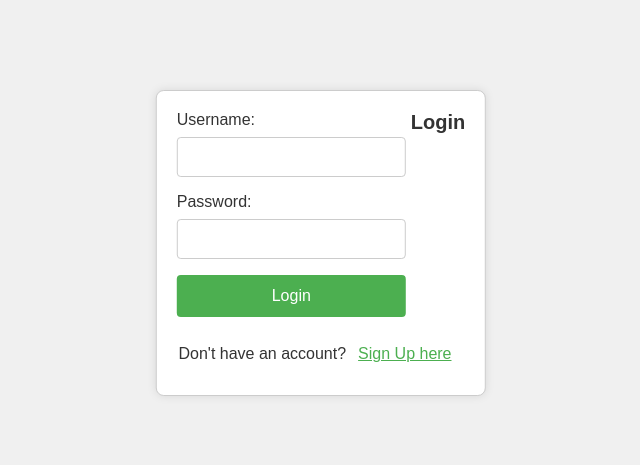
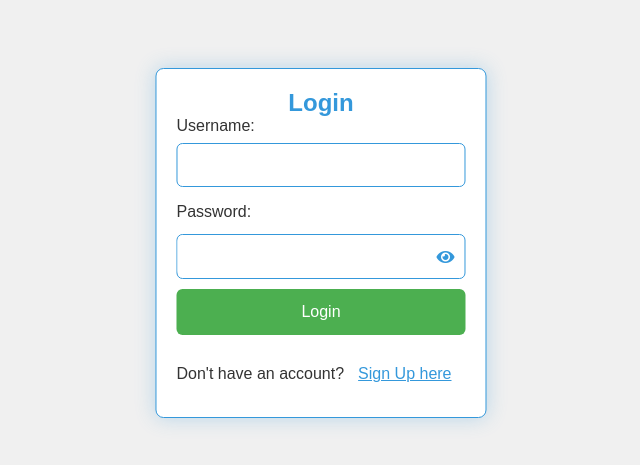
Before and after one commit to hayderabdela/kelem-kids-website, a React (Create React App) app: page /login-signup in a window 1280 px wide. Shown: the part 157-622 px from the top of the page, without its empty margins (319-959 px from the left). Built offline with nearby package versions, Linux system fonts and the light colour scheme; a web font is replaced by a local one.

Commit message:
updated login-signup

```diff
--- a/public/index.html
+++ b/public/index.html
@@ -19,6 +19,8 @@
     <link rel="preconnect" href="https://fonts.gstatic.com" crossorigin>
     <link href="https://fonts.googleapis.com/css2?family=Chewy&display=swap" rel="stylesheet">
     <link href="https://fonts.googleapis.com/css2?family=Boogaloo&display=swap" rel="stylesheet">
+    <link rel="stylesheet" href="https://cdnjs.cloudflare.com/ajax/libs/font-awesome/5.15.3/css/all.min.css" />
+
     <!--
       Notice the use of %PUBLIC_URL% in the tags above.
       It will be replaced with the URL of the `public` folder during the build.
--- a/src/components/login-signup/LoginSignup.jsx
+++ b/src/components/login-signup/LoginSignup.jsx
@@ -1,4 +1,4 @@
-import React, { useState } from "react";
+import React, { useState, useEffect } from "react";
 import "./loginsignup.css";
 
 const LoginSignup = () => {
@@ -6,9 +6,31 @@ const LoginSignup = () => {
   const [username, setUsername] = useState("");
   const [password, setPassword] = useState("");
   const [email, setEmail] = useState("");
+  const [errorMessage, setErrorMessage] = useState("");
+  const [showPassword, setShowPassword] = useState(false);
+
+  useEffect(() => {
+    // Check if user is coming back from dashboard
+    const loggedIn = sessionStorage.getItem("loggedIn");
+    if (loggedIn) {
+      // Reset fields and remove flag
+      setUsername("");
+      setPassword("");
+      setEmail("");
+      sessionStorage.removeItem("loggedIn");
+    }
+  }, []);
 
   const handleToggle = () => {
     setLogin((prevIsLogin) => !prevIsLogin);
+    setUsername("");
+    setPassword("");
+    setEmail("");
+    setErrorMessage("");
+  };
+
+  const handlePasswordToggle = () => {
+    setShowPassword((prevShowPassword) => !prevShowPassword);
   };
 
   const handleSubmit = async (e) => {
@@ -30,34 +52,32 @@ const LoginSignup = () => {
           email,
         }),
       });
-      console.log(response.data)
+
       if (response.ok) {
         const data = await response.json();
-        console.log(data);
 
-        // Handle successful login or registration here
         if (isLogin) {
-          // For login, you might want to store the token in localStorage or handle redirection
           localStorage.setItem("token", data.token);
-          // Redirect to a dashboard or home page
+          sessionStorage.setItem("loggedIn", "true"); // Set the flag
           window.location.href = "/parentdashboard";
         } else {
-          // For registration, you might want to display a success message or redirect to login
           console.log("User registered successfully");
-          window.location.href = '/login-signup'
-          // Redirect to the login page
-          // Example: setLogin(true);
+          window.location.href = "/login-signup";
         }
       } else {
-        // Handle errors for unsuccessful login or registration
         const errorData = await response.json();
         console.error("Error:", response.status, errorData.message);
+        setErrorMessage("Invalid username or password.");
       }
     } catch (error) {
       console.error(error);
+      setErrorMessage("Something went wrong. Please try again.");
     }
+
+    setUsername("");
+    setPassword("");
+    setEmail("");
   };
-
 
   return (
     <div className="login-signup-container">
@@ -74,14 +94,20 @@ const LoginSignup = () => {
         />
 
         <label htmlFor="password">Password:</label>
+        <div className="password-input-container">
           <input
-          type="password"
+            type={showPassword ? "text" : "password"}
             id="password"
             name="password"
             required
             value={password}
             onChange={(e) => setPassword(e.target.value)}
           />
+          <i
+            className={`fas ${showPassword ? "fa-eye-slash" : "fa-eye"}`}
+            onClick={handlePasswordToggle}
+          ></i>
+        </div>
 
         {!isLogin && (
           <>
@@ -99,7 +125,7 @@ const LoginSignup = () => {
 
         <button type="submit">{isLogin ? "Login" : "Sign Up"}</button>
       </form>
-
+      {errorMessage && <p className="error-message">{errorMessage}</p>}
       <p>
         {isLogin ? "Don't have an account?" : "Already have an account?"}
         <button type="button" onClick={handleToggle}>
--- a/src/components/login-signup/loginsignup.css
+++ b/src/components/login-signup/loginsignup.css
@@ -1,19 +1,23 @@
+/* loginsignup.css */
+
 .login-signup-container {
+    display: flex;
+    flex-direction: column;
     max-width: 400px;
     padding: 20px;
-    border: 1px solid #ccc;
+    border: 1px solid #3498db;
     position: absolute;
     top: 50%;
     left: 50%;
     transform: translate(-50%, -50%);
     border-radius: 8px;
-    box-shadow: 0 0 10px rgba(0, 0, 0, 0.1);
+    box-shadow: 0 0 20px rgba(52, 152, 219, 0.3);
     background-color: #fff;
 }
 
 .login-signup-container h2 {
     text-align: center;
-    color: #333;
+    color: #3498db;
 }
 
 .login-signup-container form {
@@ -27,19 +31,52 @@
 }
 
 .login-signup-container input {
-    padding: 10px;
+
+    padding: 12px;
     margin-bottom: 16px;
-    border: 1px solid #ccc;
-    border-radius: 4px;
+    border: 1px solid #3498db;
+    border-radius: 6px;
     font-size: 16px;
 }
+
+.login-signup-container input:focus {
+    outline: none;
+    /* Disable the default focus outline */
+    border-color: #3498db;
+    /* Set the desired border color on focus */
+}
+
+
+.password-input-container {
+    margin: 5px 0px 10px 0px;
+    position: relative;
+    display: inline-block;
+    border: 1px solid;
+    border: 1px solid #3498db;
+    border-radius: 6px;
+    height: 45px;
+}
+
+.password-input-container input{
+    border: 0;
+}
+
+.password-input-container i {
+    position: absolute;
+    right: 10px;
+    top: 50%;
+    transform: translateY(-50%);
+    cursor: pointer;
+    color: #3498db;
+}
+
 
 .login-signup-container button {
     background-color: #4caf50;
     color: #fff;
-    padding: 12px;
+    padding: 14px;
     border: none;
-    border-radius: 4px;
+    border-radius: 6px;
     cursor: pointer;
     font-size: 16px;
     transition: background-color 0.3s;
@@ -58,7 +95,7 @@
 .login-signup-container button[type="button"] {
     background: none;
     border: none;
-    color: #4caf50;
+    color: #3498db;
     cursor: pointer;
     text-decoration: underline;
     font-size: 16px;
@@ -67,3 +104,10 @@
 .login-signup-container button[type="button"]:hover {
     color: #45a049;
 }
+
+.error-message {
+    color: #e74c3c;
+    margin-top: 10px;
+    text-align: center;
+    font-size: 14px;
+}
--- a/src/containers/vocabulary/vocabulary.css
+++ b/src/containers/vocabulary/vocabulary.css
@@ -66,7 +66,8 @@ body {
   align-items: center;
   padding: 20px;
 }
-h2 {
+
+.app h2 {
   font-size: 20px;
   float: right;
   margin-left: 5px;
```
Also changed, not shown: 1 other file (tests, documents, lock files or other folders). Lines whose indentation alone changed are shown as unchanged.
